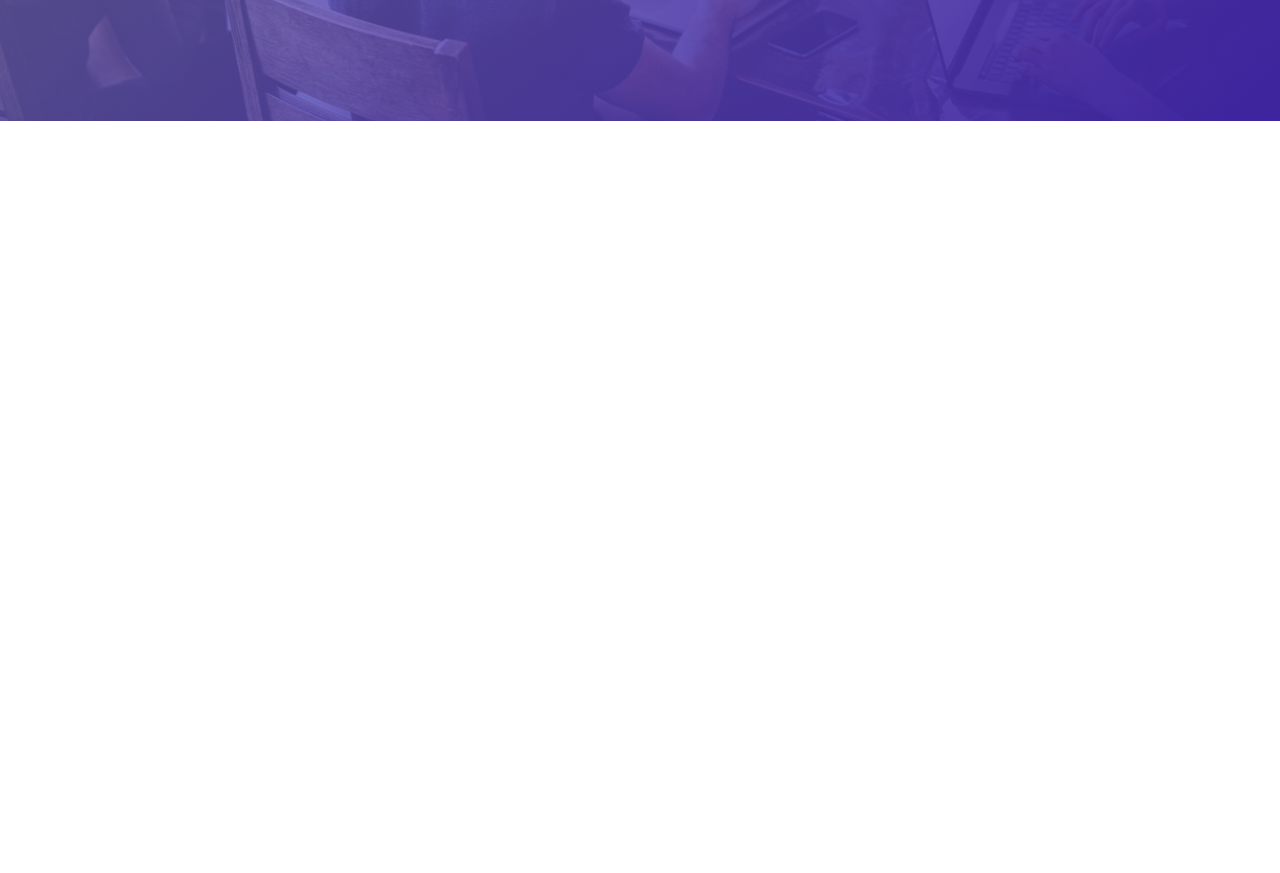
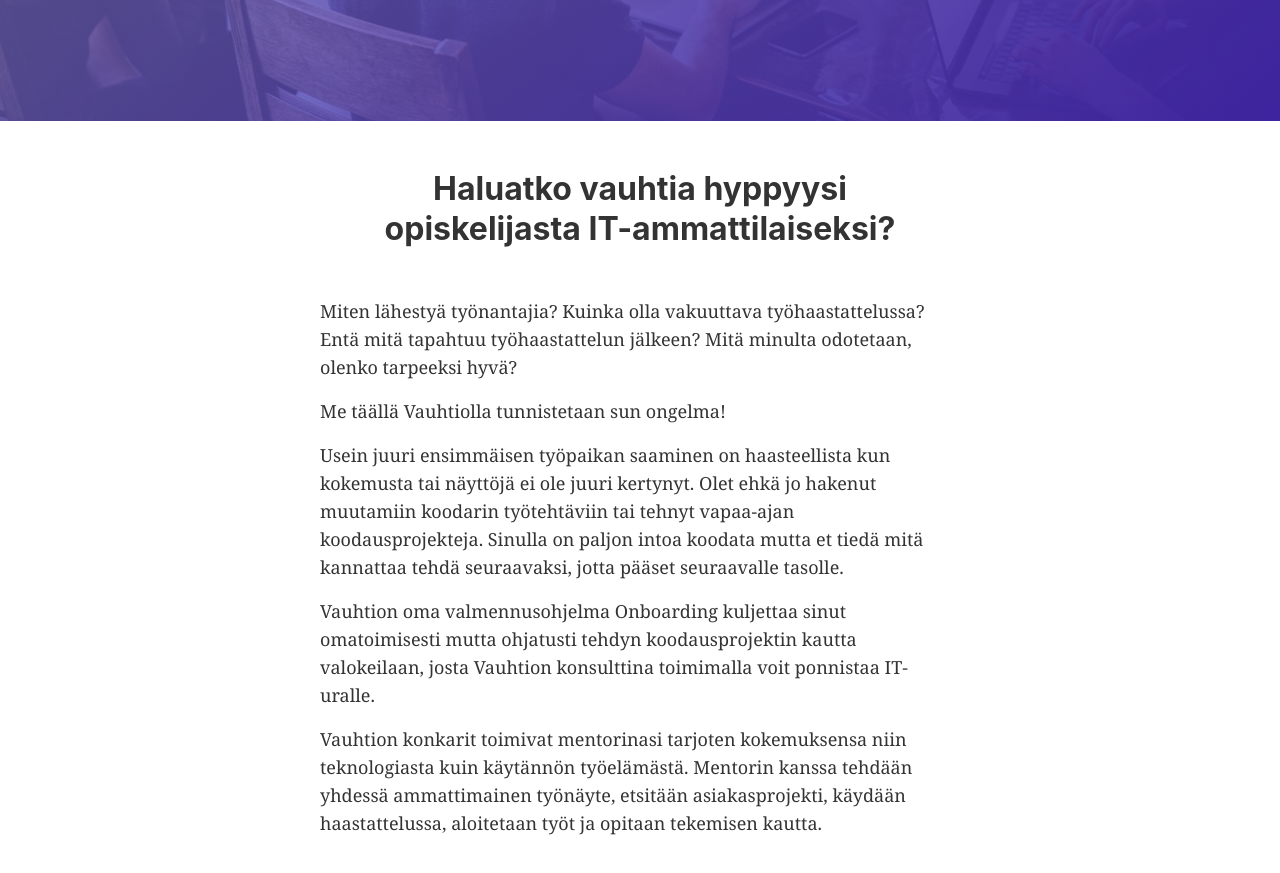
Before and after one commit to Vauhtio/vauhtio-com, a Gatsby site: page /rekry in a window 1280 px wide. Shown: the part 515-1388 px from the top of the page. Before the commit the page ends 800 px from the top, so only its background shows below. Built offline with nearby package versions, Linux system fonts and the light colour scheme; Gatsby itself is replaced by a stand-in of ours.

Commit message:
Add introduction section

```diff
--- /dev/null
+++ b/src/components/IntroductionSection.tsx
@@ -0,0 +1,24 @@
+import React from 'react';
+
+const paragraphs = [
+  'Miten lähestyä työnantajia? Kuinka olla vakuuttava työhaastattelussa? Entä mitä tapahtuu työhaastattelun jälkeen? Mitä minulta odotetaan, olenko tarpeeksi hyvä?',
+  'Me täällä Vauhtiolla tunnistetaan sun ongelma!',
+  'Usein juuri ensimmäisen työpaikan saaminen on haasteellista kun kokemusta tai näyttöjä ei ole juuri kertynyt. Olet ehkä jo hakenut muutamiin koodarin työtehtäviin tai tehnyt vapaa-ajan koodausprojekteja. Sinulla on paljon intoa koodata mutta et tiedä mitä kannattaa tehdä seuraavaksi, jotta pääset seuraavalle tasolle.',
+  'Vauhtion oma valmennusohjelma Onboarding kuljettaa sinut omatoimisesti mutta ohjatusti tehdyn koodausprojektin kautta valokeilaan, josta Vauhtion konsulttina toimimalla voit ponnistaa IT-uralle.',
+  'Vauhtion konkarit toimivat mentorinasi tarjoten kokemuksensa niin teknologiasta kuin käytännön työelämästä. Mentorin kanssa tehdään yhdessä ammattimainen työnäyte, etsitään asiakasprojekti, käydään haastattelussa, aloitetaan työt ja opitaan tekemisen kautta.',
+];
+
+const IntroductionSection = () => {
+  return (
+    <section className="introduction-section">
+      <div className="container">
+        <h2>Haluatko vauhtia hyppyysi opiskelijasta IT-ammattilaiseksi?</h2>
+        {paragraphs.map(paragraph => (
+          <p>{paragraph}</p>
+        ))}
+      </div>
+    </section>
+  );
+};
+
+export default IntroductionSection;
--- /dev/null
+++ b/src/pages/rekry.css
@@ -0,0 +1,29 @@
+.introduction-section {
+  padding: 48px 0;
+}
+
+.introduction-section h2 {
+  font-size: 32px;
+  text-align: center;
+  margin: 0 auto 48px;
+  line-height: 40px;
+  max-width: 600px;
+}
+
+.introduction-section p {
+  line-height: 28px;
+  max-width: 640px;
+  margin: 0 auto 16px;
+}
+
+@media (max-width: 767px) {
+  .introduction-section {
+    padding: 32px 0;
+  }
+
+  .introduction-section h2 {
+    font-size: 21px;
+    margin-bottom: 32px;
+    line-height: 28px;
+  }
+}
--- a/src/pages/rekry.tsx
+++ b/src/pages/rekry.tsx
@@ -4,10 +4,13 @@
 import SEO from '../components/seo';
 import PageHeader from '../components/PageHeader';
 import team from '../pages/team2.jpeg';
+import IntroductionSection from '../components/IntroductionSection';
+import './rekry.css';
 
 const SecondPage = () => (
   <Layout>
     <SEO title="Rekry" />
+
     <PageHeader
       title="Tavoitteena työpaikka IT-alalla?"
       description="Olemme mentoroiva IT-konsulttitalo, jonka tavoitteena on oman koulutusohjelman kautta saada nuoria lupauksia konsulteiksi IT-alalle. Tule ohjelmaamme, jossa pääset oikeisiin koodausprojekteihin mahdollisimman nopeasti!"
@@ -15,6 +18,8 @@
       ctaEmail="rekry@vauhtio.com"
       backgroundImage={team}
     />
+
+    <IntroductionSection />
   </Layout>
 );
 
```
